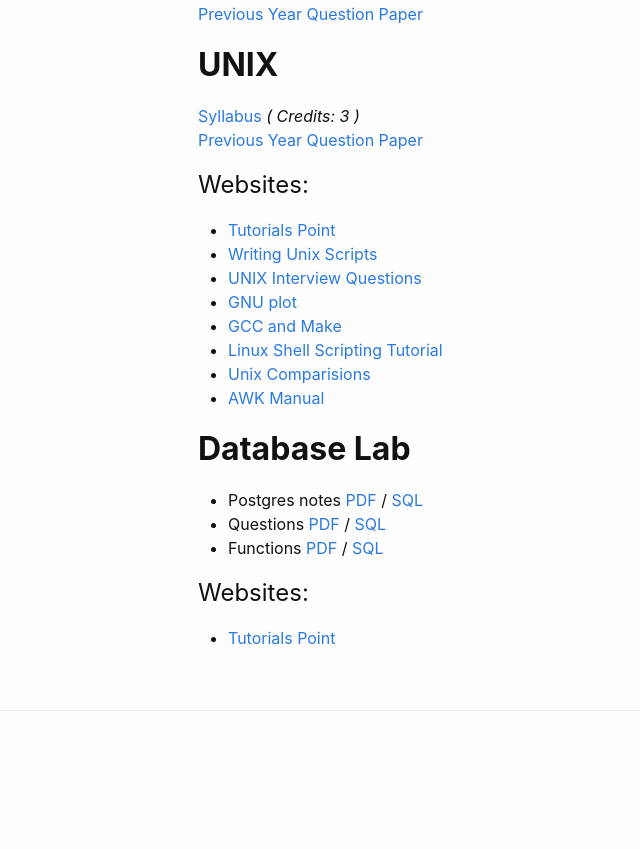
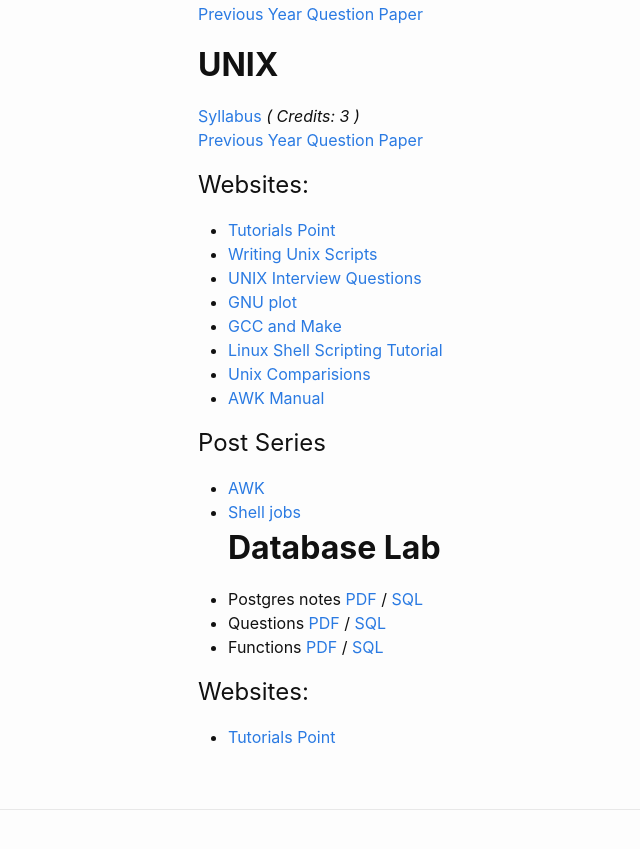
Before and after one commit to IT-GECBH/2020, a Jekyll site: the page built from resources.md, in a window 1280 px wide and 900 px high, scrolled down 2787 px. Shown: the top 849 px of the window, without its empty margins (72-712 px from the left). Built offline with Jekyll 4.4.1, drawn with Linux system fonts in a browser that asks for light colours; before the commit the page ends 3588 px from its top, so only the background shows below that.

Commit message:
Update resources.md

```diff
--- a/resources.md
+++ b/resources.md
@@ -114,8 +114,11 @@
 * [Linux Shell Scripting Tutorial](https://bash.cyberciti.biz/guide/Main_Page)
 * [Unix Comparisions](http://tldp.org/LDP/abs/html/comparison-ops.html)
 * [AWK Manual](http://www.cs.unibo.it/~renzo/doc/awk/nawkA4.pdf)
+<br/>
 
-
+# Post Series
+* [AWK][unix-awk]
+* [Shell jobs][unix-shell-jobs]
 ## **Database Lab**
 * Postgres notes [PDF][dblab-post-pdf] / [SQL][dblab-post-sql]
 * Questions [PDF][dblab-ques-pdf] / [SQL][dblab-ques-sql]
@@ -200,3 +203,5 @@
 
 [unix-syll]: /resources/UNIX/IT363_Unix_Shell_Programming.pdf
 [unix-prev]: /resources/UNIX/Unix_Shell_Programming.pdf
+[unix-awk]: /resources/UNIX/awk.pptx
+[unix-shell-jobs]: /resources/UNIX/shell-jobs.ppt
```
